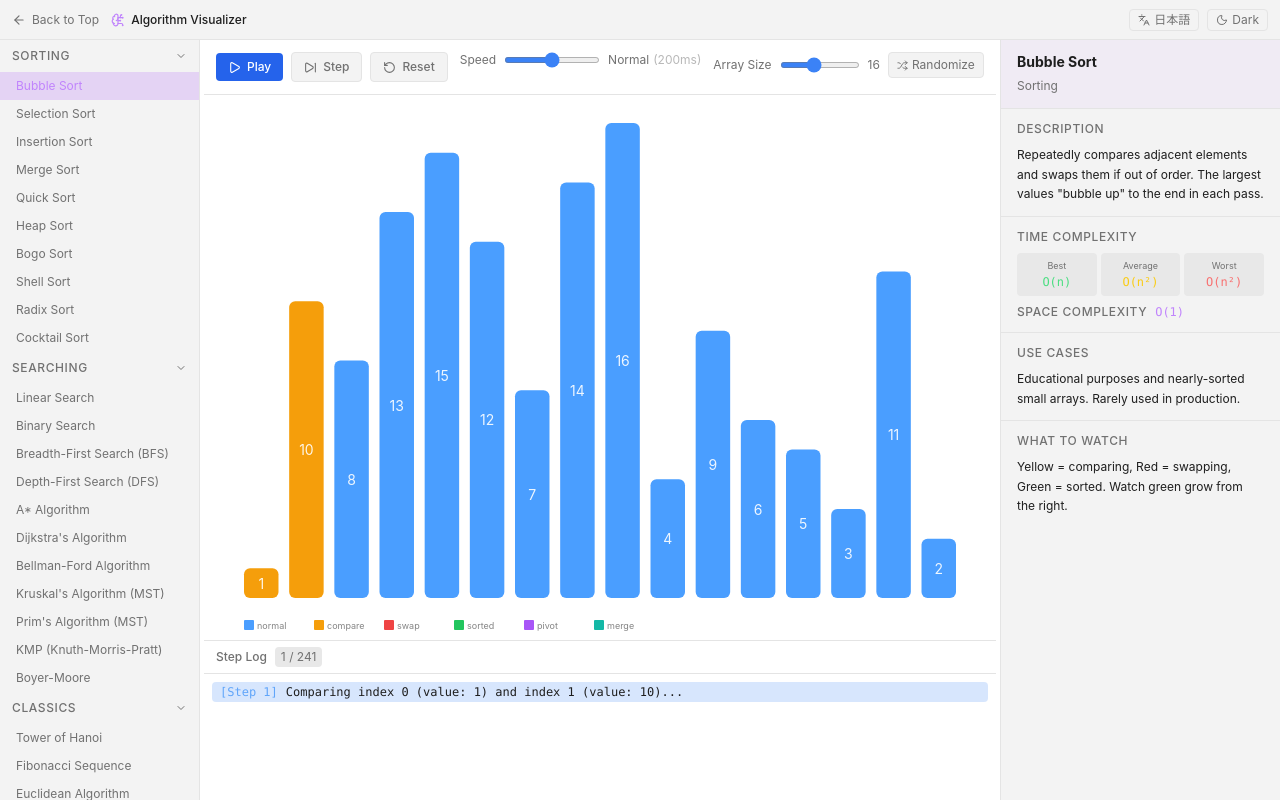
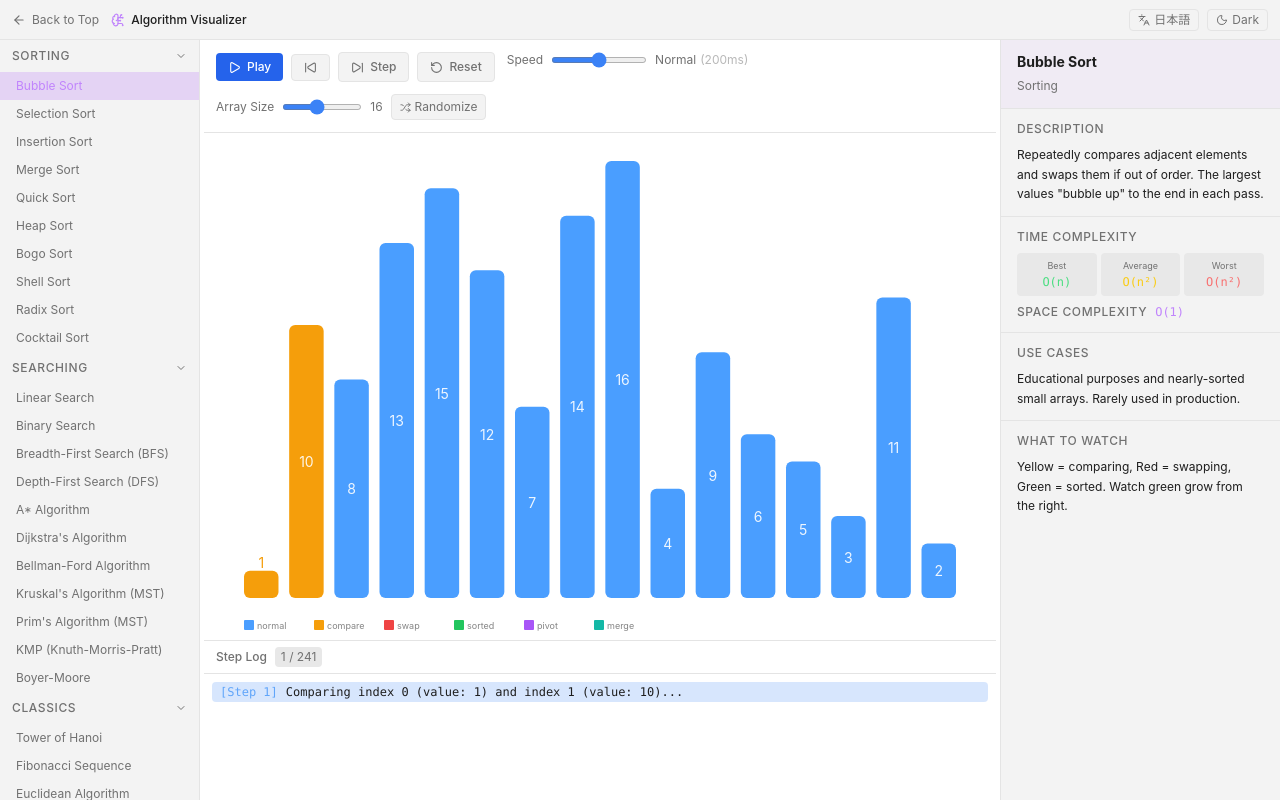
Before and after one commit to anbuttersand0206/browser-lab, a React (Vite) app: page /#/algorithm in a window 1280 px wide. Built offline with nearby package versions, Linux system fonts and the light colour scheme.

Commit message:
コース選択順を変更し、アルゴリズムコースにステップバックボタンを追加

```diff
--- a/src/components/AlgorithmViewer/ControlPanel.tsx
+++ b/src/components/AlgorithmViewer/ControlPanel.tsx
@@ -1,4 +1,4 @@
-import { Play, Pause, SkipForward, RotateCcw, Shuffle } from 'lucide-react'
+import { Play, Pause, SkipBack, SkipForward, RotateCcw, Shuffle } from 'lucide-react'
 import { useI18n } from '../../i18n'
 import type { AlgorithmId, AlgorithmCategory } from '../../algorithms/registry'
 import type { AlgorithmConfig, SortConfig, ArraySearchConfig, HanoiConfig, FibConfig, EuclidConfig, MonteCarloConfig, ConvConfig, PoolingConfig, KMeansConfig, PerceptronConfig } from '../../algorithms/types'
@@ -10,7 +10,9 @@ interface ControlPanelProps {
   onConfigChange: (config: AlgorithmConfig) => void
   isPlaying: boolean
   canStep: boolean
+  canStepBack: boolean
   onPlay: () => void
+  onStepBack: () => void
   onStep: () => void
   onReset: () => void
   speedLevel: number
@@ -21,7 +23,7 @@ const SPEED_DELAYS = [1200, 500, 200, 80, 20]
 
 export function ControlPanel({
   algorithmId, category, config, onConfigChange,
-  isPlaying, canStep, onPlay, onStep, onReset,
+  isPlaying, canStep, canStepBack, onPlay, onStepBack, onStep, onReset,
   speedLevel, onSpeedChange,
 }: ControlPanelProps) {
   const { t } = useI18n()
@@ -38,6 +40,11 @@ export function ControlPanel({
         <button className={primaryBtn} onClick={onPlay}>
           {isPlaying ? <Pause size={13} /> : <Play size={13} />}
           {isPlaying ? alg.controls.pause : alg.controls.play}
+        </button>
+        {/* 1ステップ戻る: ステップが配列に事前生成されているため、インデックスを減らすだけで実現できる */}
+        <button className={secondaryBtn} onClick={onStepBack} disabled={!canStepBack || isPlaying}
+          title={alg.controls.stepBack}>
+          <SkipBack size={13} />
         </button>
         <button className={secondaryBtn} onClick={onStep} disabled={!canStep || isPlaying}>
           <SkipForward size={13} />
--- a/src/i18n/index.tsx
+++ b/src/i18n/index.tsx
@@ -299,6 +299,7 @@ interface AlgorithmTranslations {
     play: string
     pause: string
     step: string
+    stepBack: string
     reset: string
     speed: string
     speedLabels: readonly string[]
@@ -555,7 +556,7 @@ const ja: Translations = {
     selectPrompt: '左のリストからアルゴリズムを選んでください',
     categories: { sort: 'ソートアルゴリズム', search: '探索アルゴリズム', classic: 'クラシック', ml: '機械学習の基礎' },
     controls: {
-      play: '再生', pause: '一時停止', step: 'ステップ実行', reset: 'リセット',
+      play: '再生', pause: '一時停止', step: 'ステップ実行', stepBack: '1ステップ戻る', reset: 'リセット',
       speed: '速度', speedLabels: ['最低速', '遅い', '標準', '速い', '最高速'],
       arraySize: '配列サイズ', randomize: 'ランダム生成', targetValue: '探索値',
       numDisks: '円盤の枚数', nValue: 'n の値', useMemo: 'メモ化を使う',
@@ -1109,7 +1110,7 @@ const en: Translations = {
     selectPrompt: 'Select an algorithm from the list on the left',
     categories: { sort: 'Sorting', search: 'Searching', classic: 'Classics', ml: 'ML Basics' },
     controls: {
-      play: 'Play', pause: 'Pause', step: 'Step', reset: 'Reset',
+      play: 'Play', pause: 'Pause', step: 'Step', stepBack: 'Step Back', reset: 'Reset',
       speed: 'Speed', speedLabels: ['Slowest', 'Slow', 'Normal', 'Fast', 'Fastest'],
       arraySize: 'Array Size', randomize: 'Randomize', targetValue: 'Search Target',
       numDisks: 'Number of Disks', nValue: 'n value', useMemo: 'Use Memoization',
--- a/src/pages/Algorithm/AlgorithmPage.tsx
+++ b/src/pages/Algorithm/AlgorithmPage.tsx
@@ -120,6 +120,11 @@ export default function AlgorithmPage() {
   const handlePlay = () => {
     if (currentStep >= steps.length - 1) setCurrentStep(0)
     setIsPlaying(prev => !prev)
+  }
+
+  const handleStepBack = () => {
+    setIsPlaying(false)
+    setCurrentStep(prev => Math.max(prev - 1, 0))
   }
 
   const handleStep = () => {
@@ -303,7 +308,9 @@ export default function AlgorithmPage() {
               onConfigChange={newCfg => setConfig(newCfg)}
               isPlaying={isPlaying}
               canStep={currentStep < steps.length - 1}
+              canStepBack={currentStep > 0}
               onPlay={handlePlay}
+              onStepBack={handleStepBack}
               onStep={handleStep}
               onReset={handleReset}
               speedLevel={speedLevel}
```
Also changed, not shown: 1 other file (tests, documents, lock files or other folders).
